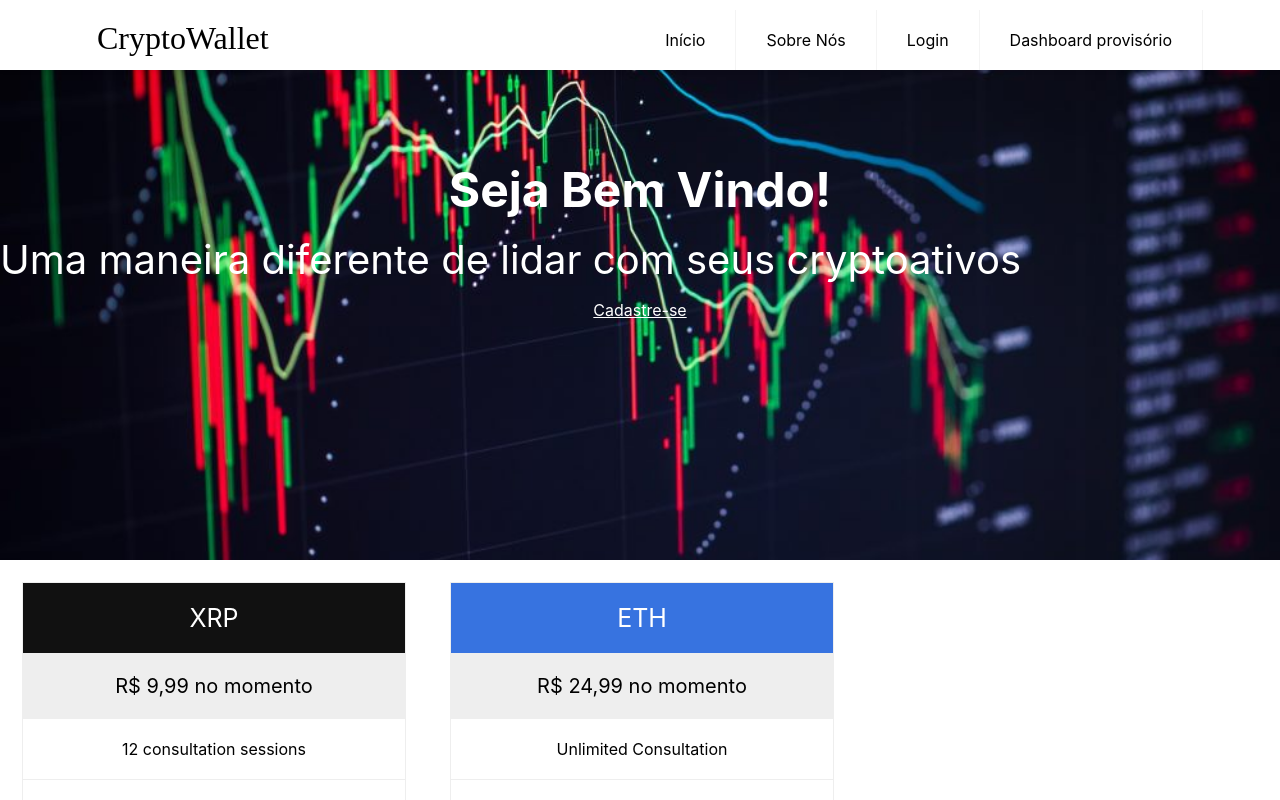
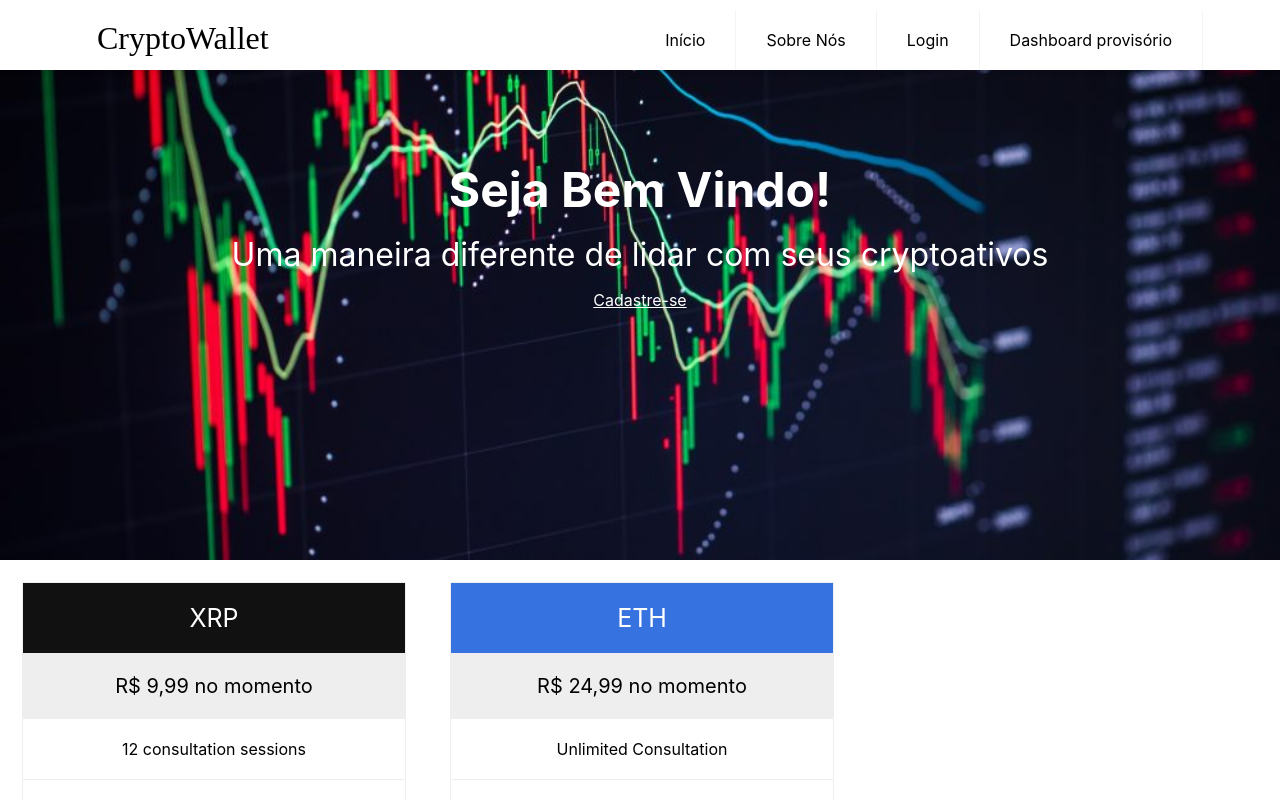
Before and after one commit to GabrielMoyaNascimento/CryptoWallet, a React (Create React App) app in the folder crypto-wallet/: page / in a window 1280 px wide. Shown: the top 800 px of the page. Built offline with nearby package versions, Linux system fonts and the light colour scheme.

Commit message:
centralizar subtituloa do header

```diff
--- a/crypto-wallet/src/components/misc/Header.css
+++ b/crypto-wallet/src/components/misc/Header.css
@@ -18,11 +18,17 @@ header h1{
     margin: 0 0 1rem;
 }
 
+.center{
+    text-align: center;
+    width: 100%;
+}
+
 header h2{
     font-weight: 400;
-    font-size: 2.5rem;
+    font-size: 2rem;
     margin: 0 0 1rem;
 }
+
 
 header a{
     color: #ffff;
--- a/crypto-wallet/src/components/misc/Header.js
+++ b/crypto-wallet/src/components/misc/Header.js
@@ -8,7 +8,7 @@ const Header = () => {
             <header className="bg-image">
                 <div className="bg-container">
                     <h1>Seja Bem Vindo!</h1>
-                    <h2>Uma maneira diferente de lidar com seus cryptoativos</h2>
+                    <h2 className='center'>Uma maneira diferente de lidar com seus cryptoativos</h2>
                     <Link to="/Login">Cadastre-se</Link>
                 </div>
             </header>
```
